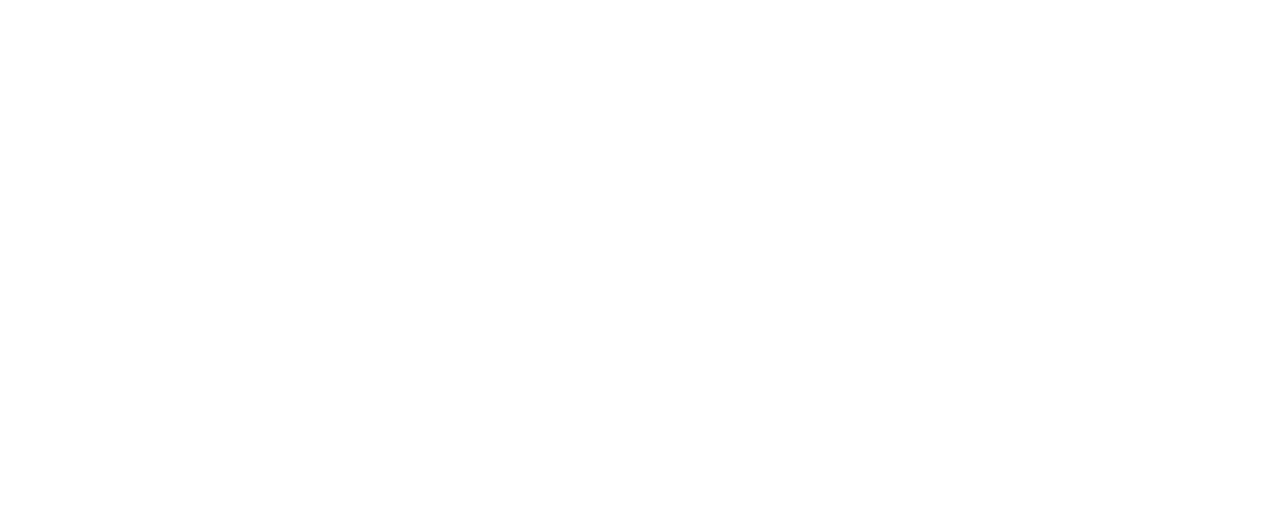
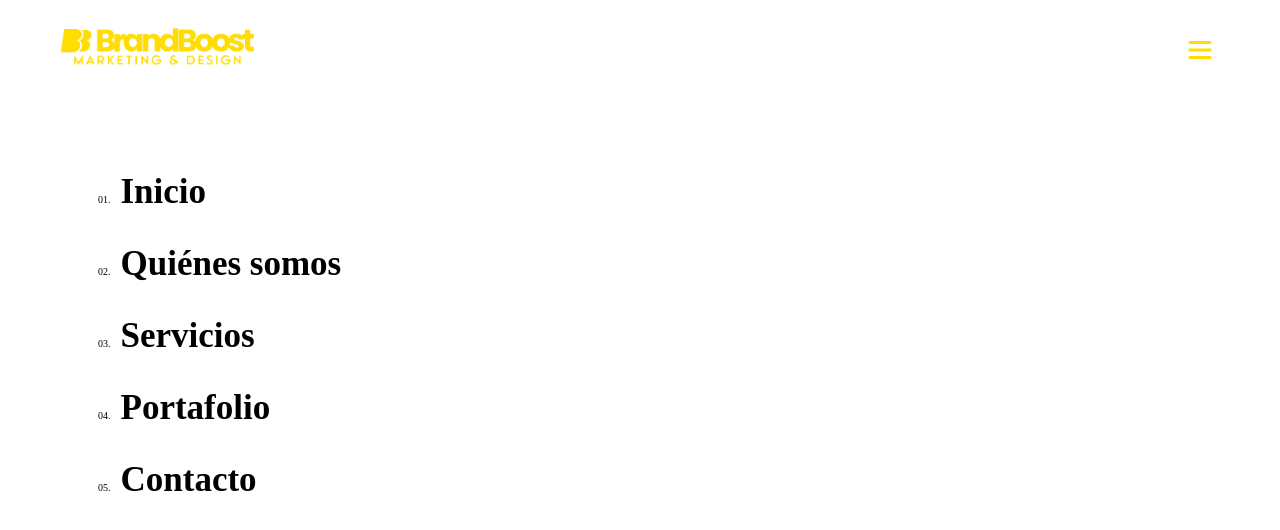
Before and after one commit to eligamer0/BrandBoost, a plain HTML site: page menu.html in a window 1280 px wide. Drawn offline with Linux system fonts and the light colour scheme.

Commit message:
add menu end new paragraph

```diff
--- /dev/null
+++ b/CSS/menu.css
@@ -0,0 +1,113 @@
+a {
+    text-decoration: none;
+    color: #000;
+}
+
+.header-logo {
+    display: flex;
+    flex-direction: row;
+    justify-content: space-between;
+    padding: 0 50px;
+    padding-bottom: 80px;
+    align-items: center;
+    position: relative;
+}
+
+.img-logo {
+    width: 200px; /* Ajusta el tamaño del logo */
+    height: 80px; /* Ajusta el tamaño del logo */
+    object-fit: contain; /* Mantiene la proporción de la imagen */
+
+}
+.menu {
+    display: flex;
+    align-items: center;
+    justify-content: center;
+}
+
+.menu a {
+    text-decoration: none;
+    width: 2.8rem;
+    height: 2.8rem;
+    /* background-color: #f0f9fe; */
+    border-radius: 50%;
+    display: flex;
+    justify-content: center;
+    align-items: center;
+    position: relative;
+    z-index: 1;
+    /* border: 1px solid #f0f9fe; */
+    overflow: hidden;
+}
+
+.menu a::before {
+    content: "";
+    position: absolute;
+    width: 100%;
+    height: 100%;
+    background: var(--bg-color);
+    z-index: 0;
+    scale: 1 0;
+    transform-origin: bottom;
+    transition: scale 0.5s ease;
+}
+
+.menu:hover a::before {
+    scale: 1 1;
+}
+.icon {
+    font-size: 2rem;
+    color: #FFDD00; /*hsl(203, 92%, 8%); */
+    transition: 0.5s ease;
+    z-index: 2;
+}
+.menu a:hover .icon {
+    color: #fff;
+    transform: rotateY(360deg);
+}
+.menu:nth-child(2) {
+    --bg-color:  #FFDD00; /*linear-gradient(to bottom right, #f9ce34, #ee2a7b, #6228d7); */
+}
+
+.menu2 {
+    display: block;
+    justify-content: space-between;
+    width: 50%;
+    margin-right: 50px;
+    padding-left: 5rem;
+    padding-bottom: 1rem;
+}
+.main-menu {
+    list-style-type: none; /* Elimina los puntos de la lista */
+    padding: 0; /* Elimina el padding predeterminado */
+    margin: 0; /* Elimina el margin predeterminado */
+    display: grid;
+    gap: 2rem;
+
+}
+.menu-links {
+    display: flex;
+    justify-content: space-between;
+    align-items: center;
+    width: 50%;
+    margin-right: 50px;
+}
+.menu-links span {
+    padding: 10px;
+    font-size: 10px;
+    font-weight: 500;
+    color: #000;
+}
+.menu-texto {
+    font-size: 35px;
+    font-weight: 900;
+    color: #000;
+}
+.main-menu li a:hover,
+.main-menu li a:hover span {
+    color: #FFDD00;
+}
+.main-menu li a,
+.main-menu li a span {
+    transition: color 0.8s ease; /* Ajusta la duración y el tipo de transición según tus necesidades */
+}
--- a/menu.html
+++ b/menu.html
@@ -4,10 +4,35 @@
     <meta charset="UTF-8">
     <meta name="viewport" content="width=device-width, initial-scale=1.0">
     <title>Menú</title>
+    <link rel="stylesheet" href="CSS/menu.css">
 </head>
 <body>
-    <div>
-
+    <div class="header-logo">
+        <div>
+            <a href="index.html" class="logo">
+                <img class="img-logo" src="LOGO/PNG/1.PNG" alt="BrandBoost logo">
+            </a>
+        </div>
+        <div class="menu">
+            <a href="menu.html" class="menu-item">
+                <svg class="icon" xmlns="http://www.w3.org/2000/svg" viewBox="0 0 24 24" fill="none" stroke="currentColor" stroke-linecap="round" stroke-linejoin="round" width="30" height="30" stroke-width="2.5">
+                    <path d="M4 6l16 0"></path>
+                    <path d="M4 12l16 0"></path>
+                    <path d="M4 18l16 0"></path>
+                </svg>
+            </a>
+        </div>
+    </div>
+    <div class="menu2">
+        <nav class="menu-links">
+            <ul class="main-menu">
+                <li class="menu-texto"><a href="index.html"> <span>01.</span>Inicio</a></li>
+                <li class="menu-texto"><a href="#"><span>02.</span>Quiénes somos</a></li>
+                <li class="menu-texto"><a href="#"><span>03.</span>Servicios</a></li>
+                <li class="menu-texto"><a href="#"><span>04.</span>Portafolio</a></li>
+                <li class="menu-texto"><a href="#"><span>05.</span>Contacto</a></li>
+            </ul>
+        </nav>
     </div>
 </body>
 </html>
--- a/style.css
+++ b/style.css
@@ -4,6 +4,16 @@ body {
     padding: 0;
     text-decoration: none;
     overflow: auto;
+    font-family: "Poppins", serif;
+}
+a {
+    text-decoration: none;
+}
+h2 {
+    font-size: 25px;
+    color: #FFDD00;
+    margin: 0;
+    text-decoration: none;
 }
 h4 {
     font-size: 40px;
@@ -137,7 +147,7 @@ span {
     text-decoration: none;
     text-transform: uppercase;
     color: #FFDD00;
-    font-weight: 100;
+    font-weight: 500;
     font-size: 13px;
     position: relative;
     margin-bottom: 20px;
@@ -178,6 +188,7 @@ span {
     grid-template-columns: repeat(3, 1fr);
     grid-gap: 40px;
     padding: 20px 90px;
+    margin-bottom: 5rem;
 }
 .servicios-contenido-item {
     padding: 20px ;
@@ -186,6 +197,12 @@ span {
     background-color: #fff;
     color: #000;
     text-align: center;
+}
+.servicios-texto p {
+    font-size: 15px;
+    color: #807d7d;
+    padding: 10px;
+    line-height: 2;
 }
 
 .boton {
@@ -215,6 +232,20 @@ span {
     transition: 0.5s;
 }
 
+.nosotros {
+    display: grid;
+    grid-template-columns: repeat(2, 1fr);
+    padding: 2rem;
+    grid-gap: 20px;
+}
+.nosotros-boton {
+    display: flex;
+    justify-content: space-between;
+    align-items: center;
+    padding: 20px;
+}
+
+/* Media queries */
 @media (max-width: 768px) {
     .header {
         height: 20rem; /* Reduce la altura */
```
Also changed, not shown: index.html (+47 -12 lines), LOGO/Logos Animados/wired-outline-1326-command-window-line-in-reveal (2).webp (added).
